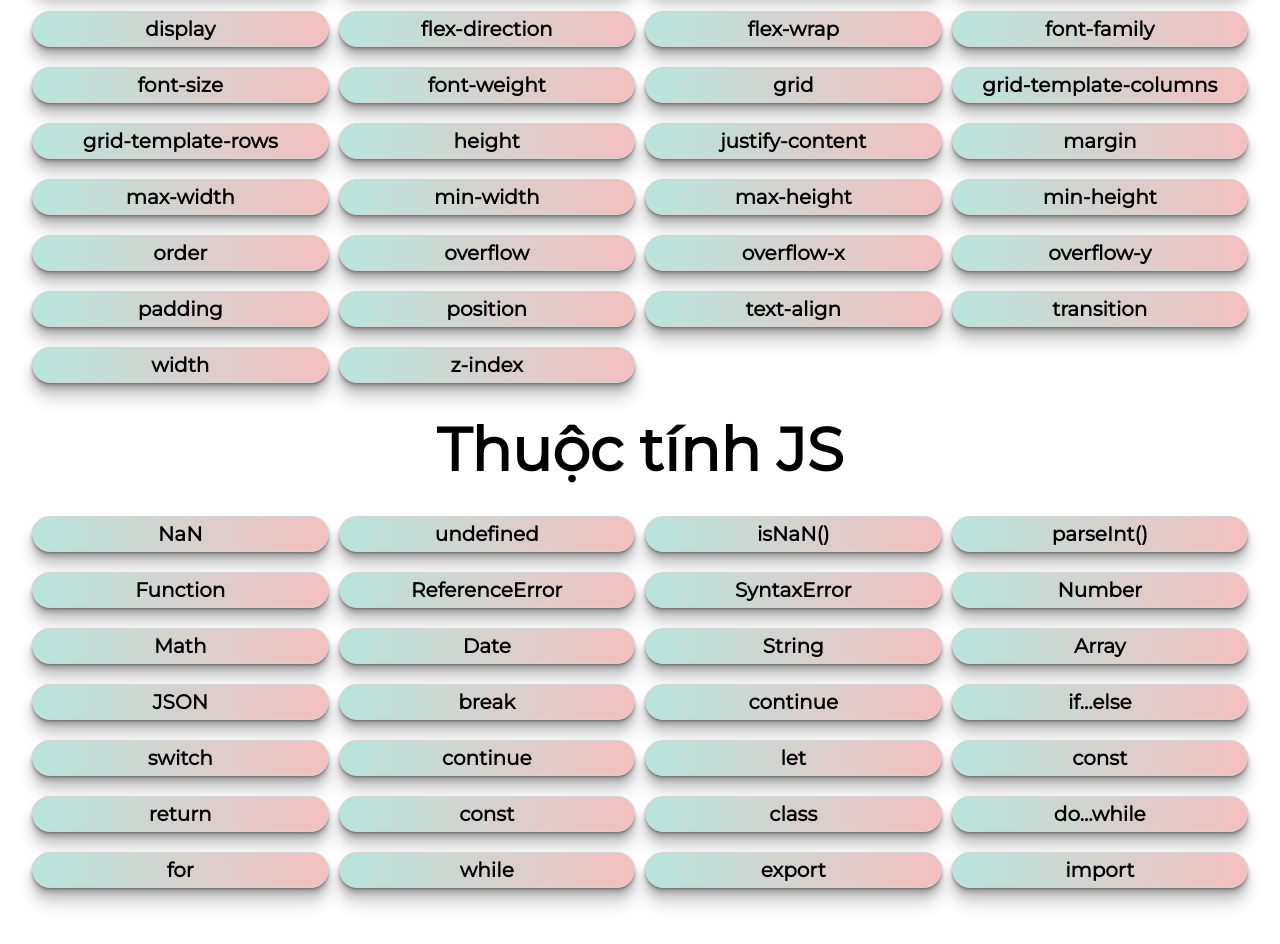
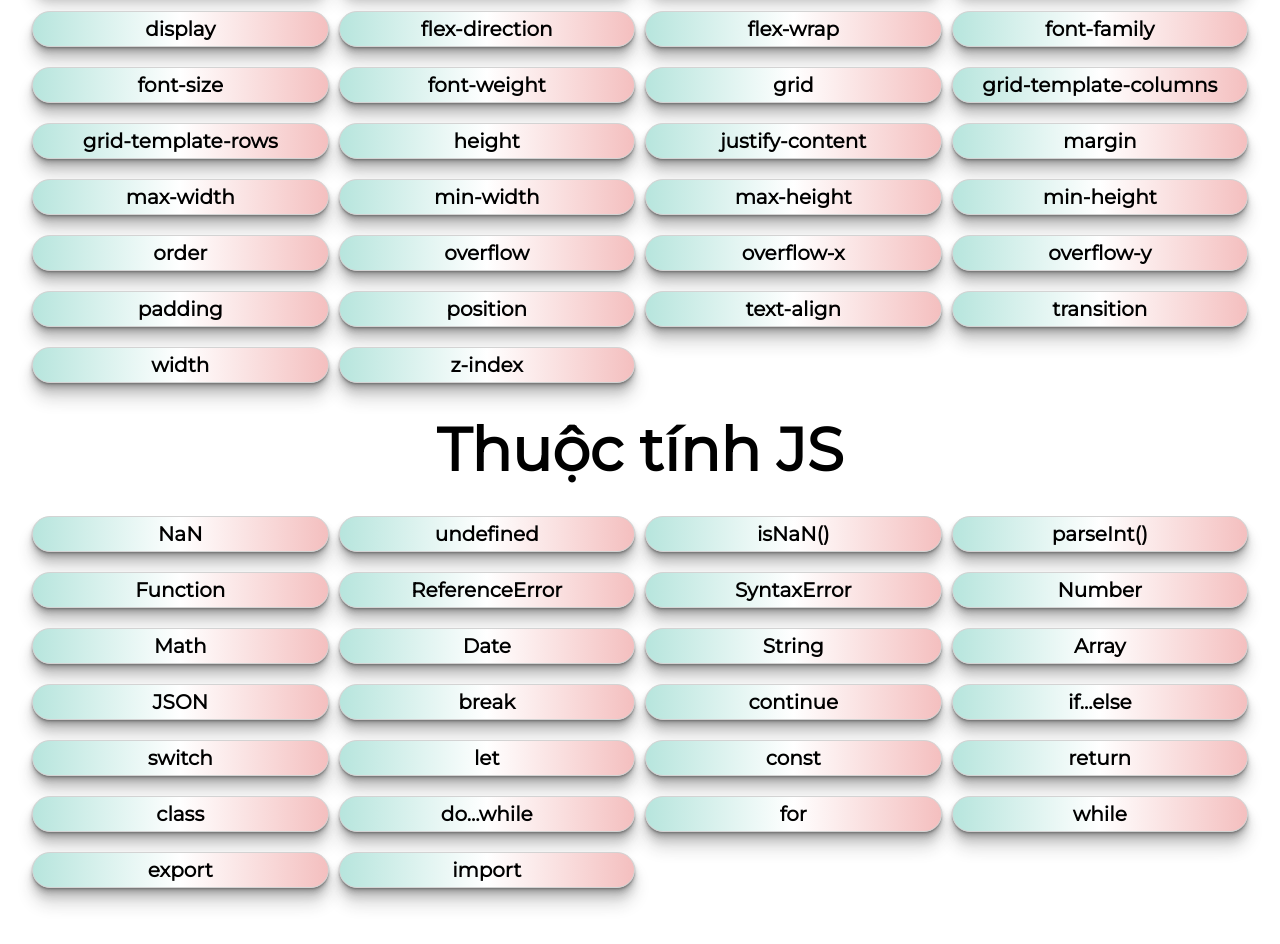
Before and after one commit to Lam0201/Codic, a plain HTML site: page element.html in a window 1280 px wide. Shown: the part 920-1864 px from the top of the page. Drawn offline with Linux system fonts and the light colour scheme.

Commit message:
Hoàn thiện database

```diff
--- a/dictionary.js
+++ b/dictionary.js
@@ -76,16 +76,20 @@ function data(result, word) {
     }
 }
 
+
 function search(word) {
     fetchApi(word);
     searchInput.value = word;
 }
 
 function fetchApi(word) {
+    // Xóa class active của wrapper
     wrapper.classList.remove("active");
     infoText.style.color = "#000";
     infoText.innerHTML = `Searching the meaning of <span>"${word}"</span>`;
     let url = `https://api.dictionaryapi.dev/api/v2/entries/en/${word}  `;
+
+    //
     fetch(url).then(response => response.json()).then(result => data(result, word)).catch(() => {
         infoText.innerHTML = `Can't find the meaning of <span>"${word}"</span>. Please, try to search for another word.`;
     });
--- a/dragdrop.css
+++ b/dragdrop.css
@@ -66,7 +66,7 @@ body {
 .dragdrop-game {
     background-image: url(./Asset/Background/dragdrop\ bgr.jpg);
     background-size: cover;
-    height: 100vh;
+    /* height: 100vh; */
 }
 .game-infor{
     display: flex;
--- a/element database.js
+++ b/element database.js
@@ -250,147 +250,147 @@ export {elementArr};
 let cssArr = [
   {
     name: "align-items",
-    meaning: "",
+    meaning: "Căn chỉnh thẻ con",
     definition: "Căn chỉnh các thẻ con trong flexbox",
     example: "div {display: flex;align-items: center;}"
   },
   {
     name: "align-self",
-    meaning: "",
+    meaning: "Căn chỉnh thẻ con cụ thể",
     definition: "Căn chỉnh các thẻ con được chọn trong flexbox",
     example: "#myBlueDiv {\nalign-self: center;\n}"
   },
   {
     name: "background-color",
     meaning: "màu nền",
-    definition: "Specifies the background color of an element",
-    example: "body {\nbackground-color: coral;\n}"
+    definition: "Định dạng màu nền của các thành phần",
+    example: "body {background-color: coral;}"
   },
   {
     name: "background-image",
     meaning: "ảnh nền",
-    definition: "Specifies one or more background images for an element",
-    example: "body {\nbackground-image: linear-gradient(45deg, red, green);\n}",
+    definition: "Định dạng 1 hay nhiều ảnh nền cho các thành phần",
+    example: "body {background-image: linear-gradient(45deg, red, green);}",
   },
   {
     name: "border",
     meaning: "viền",
     definition: "A shorthand property for border-width, border-style and border-color",
-    example: "h1 {\nborder: 5px solid red;\n}",
+    example: "h1 {border: 5px solid red;}",
   },
   {
     name: "box-sizing",
-    meaning: "",
-    definition: "Defines how the width and height of an element are calculated: should they include padding and borders, or not",
-    example: "#example1 {\nbox-sizing: border-box;\n}",
+    meaning: "định dạng kích cỡ hộp",
+    definition: "Định dạng kích cỡ hộp: có bao gồm phần đệm (padding) và phần viền (border) hay không",
+    example: "#example1 {box-sizing: border-box;}",
   },
   {
     name: "color",
-    meaning: "",
-    definition: "Sets the color of text",
+    meaning: "màu chữ",
+    definition: "Định dạng màu của chữ",
     example: "body {color: red;}",
   },
   {
     name: "column-width",
-    meaning: "",
-    definition: "Specifies the column width",
-    example: "div {\ncolumn-width: 100px;\n}",
+    meaning: "chiều dài cột",
+    definition: "Định dạng chiều dài của cột",
+    example: "div {column-width: 100px;}",
   },
   {
     name: "display",
     meaning: "hiển thị",
-    definition: "Specifies how a certain HTML element should be displayed",
+    definition: "Cụ thể hóa cách 1 thành phần xuất hiện",
     example: "p.ex2 {display: inline;}",
   },
   {
     name: "flex-direction",
-    meaning: "",
-    definition: "Specifies the direction of the flexible items",
-    example: "div {\ndisplay: flex;\nflex-direction: row-reverse;\n}",
+    meaning: "hướng các thành phần con trong flex",
+    definition: "Cụ thể hóa hướng sắp xếp của các thành phần trong flex",
+    example: "div {\ndisplay: flex;\nflex-direction: row-reverse;}",
   },
   {
     name: "flex-wrap",
-    meaning: "",
-    definition: "Specifies whether the flexible items should wrap or not",
-    example: "div {\ndisplay: flex;  \nflex-wrap: wrap;\n}",
+    meaning: "xuống dòng",
+    definition: "Căn chỉnh xuống dòng của các thành phần trong flex",
+    example: "div {\ndisplay: flex;  \nflex-wrap: wrap;}",
   },
   {
     name: "font-family",
     meaning: "phông chữ",
-    definition: "Specifies whether the flexible items should wrap or not",
+    definition: "Định dạng loại phông chữ",
     example: "div {\ndisplay: flex;  \nflex-wrap: wrap;\n}",
   },
   {
     name: "font-size",
     meaning: "cỡ chữ",
-    definition: "Specifies the font size of text",
-    example: "div {\nfont-size: 15px;\n}",
+    definition: "Định dạng cỡ chữ",
+    example: "div {font-size: 15px;}",
   },
   {
     name: "font-weight",
     meaning: "độ dày chữ",
-    definition: "Specifies the weight of a font",
+    definition: "Định dạng độ dày chữ",
     example: "div {\nfont-weight: bold;\n}",
   },
   {
     name: "grid",
-    meaning: "",
-    definition: "A shorthand property for the grid-template-rows, grid-template-columns, grid-template-areas, grid-auto-rows, grid-auto-columns, and the grid-auto-flow properties",
-    example: ".grid-container {\ndisplay: grid;\ngrid: 150px / auto auto auto;\n}",
+    meaning: "lưới",
+    definition: "Tạo định dạng bố cục lưới cho các thành phần con",
+    example: ".grid-container {\ndisplay: grid;\ngrid: 150px / auto auto auto;}",
   },
   {
     name: "grid-template-columns",
-    meaning: "",
-    definition: "Specifies the size of the columns, and how many columns in a grid layout",
-    example: ".grid-container {\ndisplay: grid;\ngrid-template-columns: auto auto auto auto;\n}",
+    meaning: "cột trong grid",
+    definition: "Định dạng kích thước và số lượng của cột trong bố cục lưới",
+    example: ".grid-container {\ndisplay: grid;\ngrid-template-columns: auto auto auto auto;}",
   },
   {
     name: "grid-template-rows",
-    meaning: "",
-    definition: "Specifies the size of the rows in a grid layout",
-    example: ".grid-container {\ndisplay: grid;\ngrid-template-rows: 100px 300px;\n}",
+    meaning: "hàng trong grid",
+    definition: "Định dạng kích thước và số lượng của hàng trong bố cục lưới",
+    example: ".grid-container {\ndisplay: grid;\ngrid-template-rows: 100px 300px;}",
   },
   {
     name: "height",
     meaning: "chiều cao",
-    definition: "Sets the height of an element",
-    example: "div.a {\nheight: auto;\nborder: 1px solid black;\n}",
+    definition: "Thiết lập chiều cao cho các thành phần",
+    example: "div.a {\nheight: auto;\nborder: 1px solid black;}",
   },
   {
     name: "justify-content",
-    meaning: "xếp hàng ngang nội dung",
-    definition: "Specifies the alignment between the items inside a flexible container when the items do not use all available space",
-    example: "div {\ndisplay: flex;\njustify-content: center;\n}",
+    meaning: "Căn chỉnh theo trục chính",
+    definition: "Căn chỉnh khoảng cách giữa các thành phần theo trục chính",
+    example: "div {\ndisplay: flex;\njustify-content: center;}",
   },
   {
     name: "margin",
     meaning: "khoảng trống ngoài viền",
-    definition: "Sets all the margin properties in one declaration",
-    example: "p {\nmargin: 35px;\n}",
+    definition: "Định dạng khoảng trống ngoài viền từ 4 phía",
+    example: "p {margin: 35px;}",
   },
   {
     name: "max-width",
     meaning: "chiều rộng tối đa",
-    definition: "Sets the maximum width of an element",
-    example: "p.ex1 {\nmax-width: 150px;\n}",
+    definition: "Thiết lập độ dài tối đa cho các thành phần",
+    example: "p.ex1 {max-width: 150px;}",
   },
   {
     name: "min-width",
     meaning: "chiều rộng tối thiểu",
-    definition: "Sets the minimum width of an element",
-    example: "p.ex1 {\nmax-width: 500px;\n}",
+    definition: "Thiết lập độ dài tối thiểu cho các thành phần",
+    example: "p.ex1 {max-width: 500px;}",
   },
   {
     name: "max-height",
     meaning: "chiều cao tối đa",
-    definition: "Sets the maximum height of an element",
+    definition: "Thiết lập chiều dài tối đa cho các thành phần",
     example: "p.ex1 {\nmax-height: 50px;\n}",
   },
   {
     name: "min-height",
     meaning: "chiều cao tối thiểu",
-    definition: "Sets the minimum height of an element",
-    example: "p.ex1 {\nmin-height: 100px;\n}",
+    definition: "Thiết lập chiều dài tối thiểu cho các thành phần",
+    example: "p.ex1 {min-height: 100px;}",
   },
   {
     name: "order",
@@ -400,56 +400,56 @@ let cssArr = [
   },
   {
     name: "overflow",
-    meaning: "tràn",
-    definition: "Specifies what happens if content overflows an element's box",
+    meaning: "tràn viền",
+    definition: "Cụ thể hóa cách xử lý khi nội dung tràn qua viền hộp",
     example: "div.ex1 {\noverflow: scroll;\n}",
   },
   {
     name: "overflow-x",
     meaning: "tràn theo trục x",
-    definition: "Specifies whether or not to clip the left/right edges of the content, if it overflows the element's content area",
+    definition: "Cụ thể hóa cách xử lý khi nội dung tràn viền hôp theo trục dọc",
     example: "div.ex1 {\noverflow-x: hidden;\n}",
   },
   {
     name: "overflow-y",
     meaning: "tràn theo trục y",
-    definition: "Specifies whether or not to clip the top/bottom edges of the content, if it overflows the element's content area",
+    definition: "Cụ thể hóa cách xử lý khi nội dung tràn viền hôp theo trục ngang",
     example: "div.ex1 {\noverflow-x: hidden;\n}",
   },
   {
     name: "padding",
     meaning: "đệm",
-    definition: "A shorthand property for all the padding-* properties",
-    example: "p {\npadding: 35px;\n}",
+    definition: "Thiết lập khoảng cách đệm từ thành phần con đến thành phần cha",
+    example: "p {padding: 35px;}",
   },
   {
     name: "position",
     meaning: "vị trí",
-    definition: "Specifies the type of positioning method used for an element (static, relative, absolute or fixed)",
+    definition: "Thể hiện phương thức định vị của các thành phần (static, relative, absolute or fixed)",
     example: "h2 {\nposition: absolute;\nleft: 100px;\ntop: 150px;\n}",
   },
   {
     name: "text-align",
     meaning: "căn chỉnh văn bản",
-    definition: "căn chỉnh chiều ngang của văn bản",
-    example: "h2 {\nposition: absolute;\nleft: 100px;\ntop: 150px;\n}",
+    definition: "căn chỉnh theo trục phụ của văn bản",
+    example: "h2 {\nposition: absolute;\nleft: 100px;\ntop: 150px;}",
   },
   {
     name: "transition",
-    meaning: "",
-    definition: "A shorthand property for all the transition-* properties",
-    example: "div {\nwidth: 100px;\ntransition: width 2s;\n}\ndiv:hover {\nwidth: 300px;\n}",
+    meaning: "chuyển động",
+    definition: "Thuộc tính định dạng cách 1 thành phần chuyển động",
+    example: "div {\nwidth: 100px;\ntransition: width 2s;\n}\ndiv:hover {\nwidth: 300px;}",
   },
   {
     name: "width",
     meaning: "chiều rộng",
-    definition: "Sets the width of an element",
+    definition: "Thiết lập chiều rộng của các thành phần",
     example: "div.b {\nwidth: 150px;\nborder: 1px solid black;\n}",
   },
   {
     name: "z-index",
     meaning: "trục z",
-    definition: "Sets the stack order of a positioned element",
+    definition: "Thiết lập thứ tự ngăn xếp của một phần tử được định vị (theo trục z)",
     example: "img {\nposition: absolute;\nleft: 0px;\ntop: 0px;\nz-index: -1;\n}",
   },
 ]
@@ -467,163 +467,152 @@ let jsArr = [
   {
     name: "undefined",
     meaning: "không xác định",
-    definition: "undefined is a property of the global object. A variable that has not been assigned a value is of type undefined. A method or statement also returns undefined if the variable that is being evaluated does not have an assigned value. A function returns undefined if a value was not returned",
-    example: "if (isNaN(x)) {\nreturn NaN;\n}"
+    definition: "Biến chưa được gán giá trị sẽ thuộc loại 'không xác định'",
+    example: "let foo; /nconsole.log('is undefined?', foo === undefined);"
   },
   {
     name: "isNaN()",
     meaning: "không phải số (hàm)",
-    definition: "isNaN() determines whether a value is NaN or not",
+    definition: "isNaN () xác định xem một giá trị có phải là NaN hay không",
     example: "function milliseconds(x) {\nif (isNaN(x)) {\nreturn 'Not a Number!';\n}\nreturn x * 1000;\n}",
   },
   {
     name: "parseInt()",
     meaning: "phân giải ra số nguyên",
-    definition: "parseInt() (parse integer) function parses a string argument and returns an integer of the specified radix (the base in mathematical numeral systems)",
+    definition:"Hàm parseInt () phân tích cú pháp một đối số chuỗi và trả về một số nguyên của cơ số được chỉ định",
     example: "function roughScale(x, base) {\nconst parsed = parseInt(x, base);\nif (isNaN(parsed)) { return 0; }\nreturn parsed * 100;\n}"
   },
   {
     name: "Function",
     meaning: "Hàm",
-    definition: "",
+    definition: "Một tập hợp các câu lệnh thực hiện một tác vụ hoặc tính toán một giá trị",
     example: "function createFunction1() {}"
   },
   {
     name: "ReferenceError",
     meaning: "lỗi liên hệ một biến",
-    definition: "ReferenceError object represents an error when a variable that doesn't exist (or hasn't yet been initialized) in the current scope is referenced",
+    definition: "Đại diện cho một lỗi khi một biến không tồn tại (hoặc chưa được khởi tạo) trong phạm vi hiện tại được tham chiếu",
     example: "throw new ReferenceError('Hello', 'someFile.js', 10)",
   },
   {
     name: "SyntaxError",
     meaning: "lỗi ký tự",
-    definition: "SyntaxError object represents an error when trying to interpret syntactically invalid code",
+    definition: "Dại diện cho một lỗi khi cố gắng diễn giải mã cú pháp không hợp lệ",
     example: "throw new SyntaxError('Hello', 'someFile.js', 10);",
   },
   {
     name: "Number",
     meaning: "số",
-    definition: "Number(value) converts a string or other value to the Number type. If the value can't be converted, it returns NaN",
+    definition: "Số (giá trị) chuyển đổi một chuỗi hoặc giá trị khác thành kiểu Số. Nếu không thể chuyển đổi giá trị, nó sẽ trả về NaN",
     example: "Number('unicorn')  // NaN",
   },
   {
     name: "Math",
     meaning: "toán",
-    definition: "Math is a built-in object that has properties and methods for mathematical constants and functions",
+    definition: "Math là một đối tượng dựng sẵn có các thuộc tính và phương thức cho các hằng số và hàm toán học",
     example: "function degToRad(degrees) {\nreturn degrees * (Math.PI / 180);\n};",
   },
   {
     name: "Date",
     meaning: "ngày tháng",
-    definition: "Date objects contain a Number that represents milliseconds since 1 January 1970 UTC.",
+    definition: "Chứa một Số đại diện cho mili giây kể từ ngày 1 tháng 1 năm 1970 theo giờ UTC.",
     example: "let birthday = new Date('December 17, 1995 03:24:00')",
   },
   {
     name: "String",
     meaning: "chuỗi",
-    definition: "The String object is used to represent and manipulate a sequence of characters",
+    definition: "Đối tượng Chuỗi được sử dụng để thể hiện và thao tác với một chuỗi ký tự",
     example: "const string4 = new String('A String object')",
   },
   {
     name: "Array",
     meaning: "mảng",
-    definition: "The Array object, as with arrays in other programming languages, enables storing a collection of multiple items under a single variable name, and has members for performing common array operations",
+    definition: "Cho phép lưu trữ một tập hợp nhiều mục dưới một tên biến duy nhất và có các thành viên để thực hiện các phép toán mảng phổ biến",
     example: "const fruits = new Array('Apple', 'Banana');",
   },
   {
     name: "JSON",
     meaning: "",
-    definition: "The JSON object contains methods for parsing JavaScript Object Notation (JSON) and converting values to JSON",
+    definition: "Đối tượng JSON chứa các phương thức để phân tích cú pháp JavaScript Object Notation (JSON) và chuyển đổi các giá trị thành JSON",
     example: "",
   },
   {
     name: "break",
     meaning: "cắt, ngắt đoạn",
-    definition: "The break statement terminates the current loop, switch, or label statement and transfers program control to the statement following the terminated statement",
+    definition: "Kết thúc vòng lặp, switch hoặc câu lệnh nhãn hiện tại và chuyển quyền điều khiển chương trình sang câu lệnh theo sau",
     example: "let i = 0;\nwhile (i < 6) {\nif (i === 3) {\nbreak;\n}\ni = i + 1;\n}",
   },
   {
     name: "continue",
     meaning: "tiếp tục",
-    definition: "The break statement terminates the current loop, switch, or label statement and transfers program control to the statement following the terminated statement",
+    definition: "Ngắt một lần lặp (trong vòng lặp), nếu một điều kiện cụ thể xảy ra và tiếp tục với lần lặp tiếp theo trong vòng lặp.",
     example: "let text = '';\nfor (let i = 0; i < 10; i++) {\nif (i === 3) {\ncontinue;\n}\ntext = text + i;\n}",
   },
   {
     name: "if...else",
     meaning: "nếu... thì",
-    definition: "The if statement executes a statement if a specified condition is truthy. If the condition is falsy, another statement can be executed",
+    definition: "Câu lệnh if thực hiện một câu lệnh nếu một điều kiện được chỉ định là đúng. Nếu điều kiện là sai, một câu lệnh khác có thể được thực hiện",
     example: "function testNum(a) {\nlet result;\nif (a > 0) {\nresult = 'positive';\n} else {\nresult = 'NOT positive';\n}\nreturn result;\n}",
   },
   {
     name: "switch",
     meaning: "chuyển đổi",
-    definition: "The switch statement evaluates an expression, matching the expression's value to a case clause, and executes statements associated with that case, as well as statements in cases that follow the matching case",
+    definition: "Đánh giá một biểu thức, so khớp giá trị của biểu thức với một mệnh đề trường hợp và thực hiện các câu lệnh được liên kết với trường hợp đó",
     example: "switch (expr) {\ncase 'Oranges':\nconsole.log('Oranges are $0.59 a pound.');\nbreak;\ncase 'Apples':\nconsole.log('Apples are $0.32 a pound.');\nbreak;\ndefault:\nconsole.log('Sorry, we are out of ' + expr + '.');\n}",
   },
   {
-    name: "continue",
-    meaning: "tiếp tục",
-    definition: "The break statement terminates the current loop, switch, or label statement and transfers program control to the statement following the terminated statement",
-    example: "let text = '';\nfor (let i = 0; i < 10; i++) {\nif (i === 3) {\ncontinue;\n}\ntext = text + i;\n}",
-  },
-  {
     name: "let",
-    meaning: "",
-    definition: "The let statement declares a block-scoped local variable, optionally initializing it to a value",
+    meaning: "Khai báo biến cục bộ",
+    definition: "Khai báo một biến cục bộ có phạm vi khối, tùy chọn khởi tạo nó thành một giá trị",
     example: "let text = '';\nfor (let i = 0; i < 10; i++) {\nif (i === 3) {\ncontinue;\n}\ntext = text + i;\n}",
   },
   {
     name: "const",
     meaning: "hằng số",
-    definition: "Constants are block-scoped, much like variables declared using the let keyword. The value of a constant can't be changed through reassignment (i.e. by using the assignment operator), and it can't be redeclared (i.e. through a variable declaration). However, if a constant is an object or array its properties or items can be updated or removed",
+    definition: "Hằng số là phạm vi khối, không thể thay đổi giá trị của một hằng số thông qua phép gán lại và nó không thể được khai báo lại",
     example: "const number = 42;",
   },
   {
     name: "return",
     meaning: "trả lại",
-    definition: "function getRectArea(width, height) {\nif (width > 0 && height > 0) {\nreturn width * height;\n}\nreturn 0;\n}",
-  },
-  {
-    name: "const",
-    meaning: "hằng số",
-    definition: "Constants are block-scoped, much like variables declared using the let keyword. The value of a constant can't be changed through reassignment (i.e. by using the assignment operator), and it can't be redeclared (i.e. through a variable declaration). However, if a constant is an object or array its properties or items can be updated or removed",
-    example: "const number = 42;",
+    definition: "Dừng việc thực thi một hàm và trả về một giá trị",
+    example: "function getRectArea(width, height) {\nif (width > 0 && height > 0) {\nreturn width * height;\n}\nreturn 0;\n}",
   },
   {
     name: "class",
     meaning: "lớp",
-    definition: "The class declaration creates a new class with a given name using prototype-based inheritance",
+    definition: "Tạo một lớp mới với tên đã cho bằng cách sử dụng kế thừa dựa trên nguyên mẫu",
     example: "class Polygon {\nconstructor(height, width) {\nthis.area = height * width;\n}\n}",
   },
   {
     name: "do...while",
     meaning: "làm... khi",
-    definition: "The do...while statement creates a loop that executes a specified statement until the test condition evaluates to false. The condition is evaluated after executing the statement, resulting in the specified statement executing at least once",
+    definition: "Tạo ra một vòng lặp thực hiện một câu lệnh được chỉ định cho đến khi điều kiện kiểm tra đánh giá là false",
     example: "do {\nlet i = i + 1;\nresult = result + i;\n} while (i < 5);",
   },
   {
     name: "for",
     meaning: "với mỗi",
-    definition: "The for statement creates a loop that consists of three optional expressions, enclosed in parentheses and separated by semicolons, followed by a statement (usually a block statement) to be executed in the loop",
+    definition: "Tạo một vòng lặp bao gồm ba biểu thức tùy chọn, được đặt trong dấu ngoặc đơn và được phân tách bằng dấu chấm phẩy, theo sau là một câu lệnh sẽ được thực hiện trong vòng lặp",
     example: "let str = '';\nfor (let i = 0; i < 9; i++) {\nstr = str + i;\n}",
   },
   {
     name: "while",
     meaning: "trong khi",
-    definition: "The while statement creates a loop that executes a specified statement as long as the test condition evaluates to true. The condition is evaluated before executing the statement",
+    definition: "Tạo ra một vòng lặp thực hiện một câu lệnh được chỉ định miễn là điều kiện kiểm tra đánh giá là true. Điều kiện được đánh giá trước khi thực hiện câu lệnh",
     example: "let n = 0;\nwhile (n < 3) {\nn++;\n}",
   },
   {
     name: "export",
     meaning: "xuất ra",
-    definition: "The export statement is used when creating JavaScript modules to export live bindings to functions, objects, or primitive values from the module so they can be used by other programs with the import statement",
+    definition: "Câu lệnh xuất được sử dụng khi tạo mô-đun JavaScript để xuất các liên kết trực tiếp đến các hàm, đối tượng hoặc giá trị nguyên thủy từ mô-đun để chúng có thể được các chương trình khác sử dụng với câu lệnh nhập",
     example: "export { name1, name2, …, nameN };",
   },
   {
     name: "import",
     meaning: "nhập vào",
-    definition: "The static import statement is used to import read-only live bindings which are exported by another module",
-    example: "import { export1 as alias1 } from 'ácc';",
+    definition: "Câu lệnh nhập tĩnh được sử dụng để nhập các liên kết trực tiếp chỉ đọc được xuất bởi một mô-đun khác",
+    example: "import { export1 as alias1 } from 'acc';",
   },
 ]
 
--- a/element.css
+++ b/element.css
@@ -16,7 +16,7 @@
 /* Dropdown Button */
 .element-item {
     position: relative;
-    background-image: linear-gradient(90deg, #B7E5DD, #F4BFBF);
+    background-image: linear-gradient(90deg, #B7E5DD, white, #F4BFBF);
     /* background-color: rgba(255, 255, 255, 0.788); */
     border: 1px solid lightgray;
     border-radius: 36px;
```
Also changed, not shown: bug.html (+0 -1 lines), codic.css (+23 -4 lines), exercise.html (+4 -3 lines), index.html (+1 -0 lines), introduction.html (+1 -0 lines).
